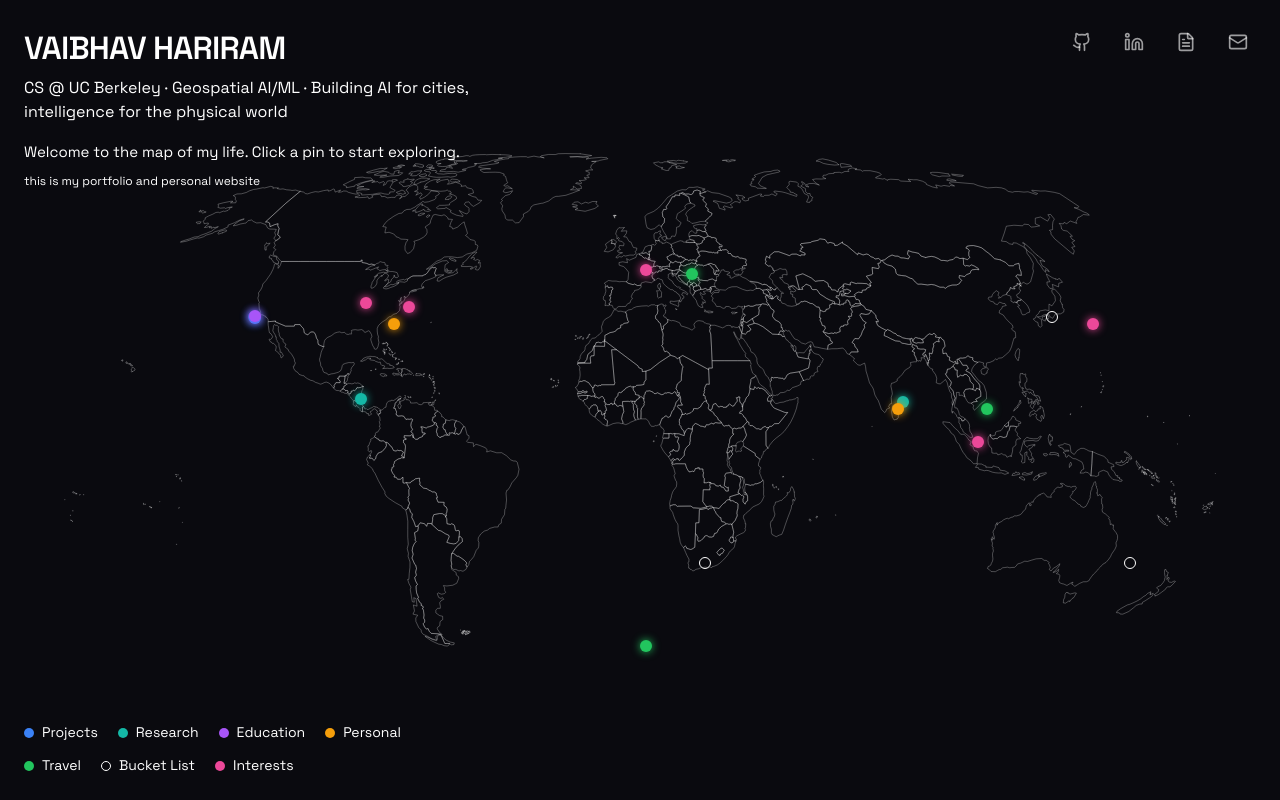
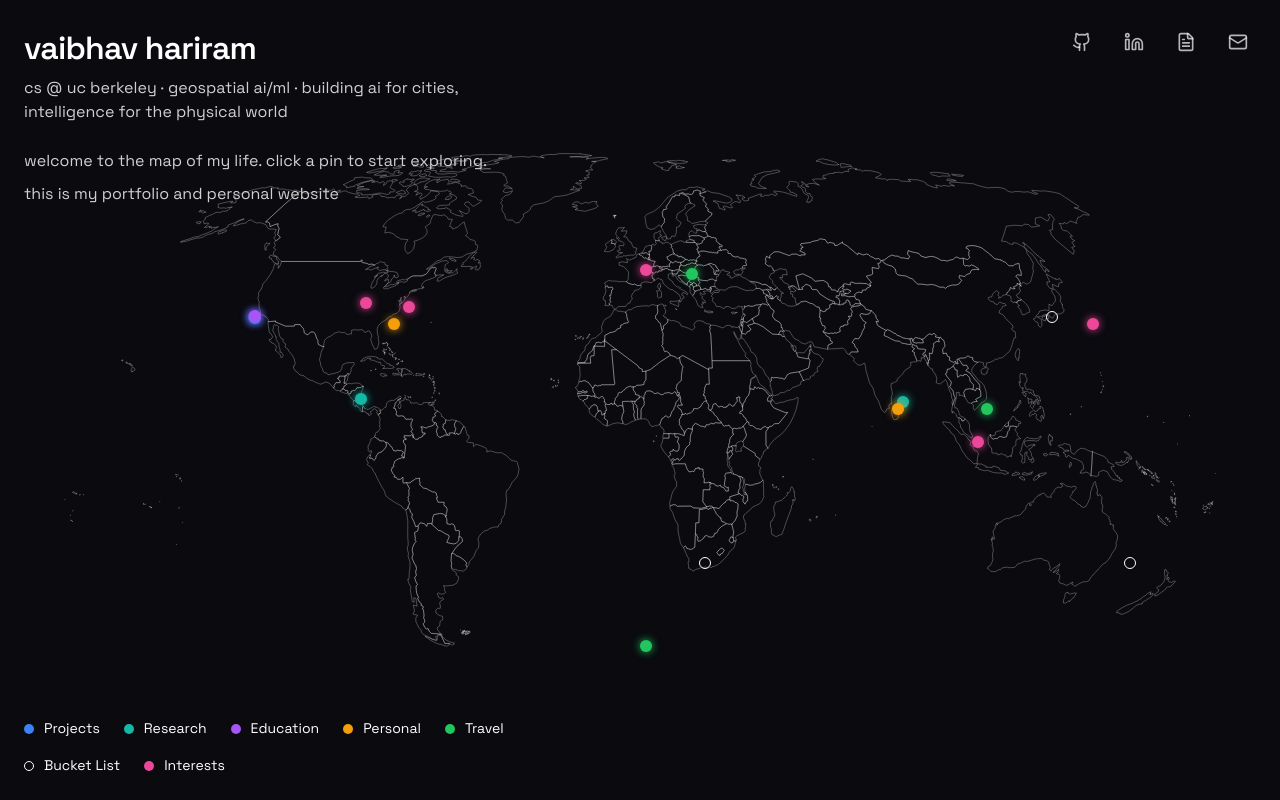
Before and after one commit to vaibhavhariram/portfolio, a Next.js app: page / in a window 1280 px wide. Built offline with nearby package versions, Linux system fonts and the light colour scheme.

Commit message:
Refactor Header, Legend, and UtilityLinks components for improved styling and accessibility. Updated text colors, adjusted layout spacing, and modified text case for consistency.

```diff
--- a/components/Header.tsx
+++ b/components/Header.tsx
@@ -15,11 +15,11 @@ export default function Header({ hasInteracted, isMapLoaded }: HeaderProps) {
         animate={isMapLoaded ? { opacity: 1, y: 0 } : { opacity: 0, y: -20 }}
         transition={{ duration: 0.6 }}
       >
-        <h1 className="text-[28px] md:text-[32px] font-bold tracking-tight text-white">
-          VAIBHAV HARIRAM
+        <h1 className="text-[28px] md:text-[32px] font-bold tracking-tight text-[#ffffff]">
+          vaibhav hariram
         </h1>
-        <p className="text-[14px] md:text-[16px] text-white mt-1">
-          CS @ UC Berkeley · Geospatial AI/ML · Building AI for cities, intelligence for the physical world
+        <p className="text-[14px] md:text-[16px] text-[#d0d0d0] mt-1">
+          cs @ uc berkeley · geospatial ai/ml · building ai for cities, intelligence for the physical world
         </p>
       </motion.div>
 
@@ -27,12 +27,12 @@ export default function Header({ hasInteracted, isMapLoaded }: HeaderProps) {
         initial={{ opacity: 0 }}
         animate={{ opacity: isMapLoaded && !hasInteracted ? 1 : 0 }}
         transition={{ duration: 0.5, delay: isMapLoaded && !hasInteracted ? 0.3 : 0 }}
-        className="mt-4 hidden md:block"
+        className="mt-6 hidden md:block"
       >
-        <p className="text-[15px] text-white leading-relaxed">
-          Welcome to the map of my life. Click a pin to start exploring.
+        <p className="text-[14px] md:text-[16px] text-[#d0d0d0] leading-relaxed">
+          welcome to the map of my life. click a pin to start exploring.
         </p>
-        <p className="text-[12px] text-white mt-2">
+        <p className="text-[14px] md:text-[16px] text-[#d0d0d0] mt-2">
           this is my portfolio and personal website
         </p>
       </motion.div>
--- a/components/Legend.tsx
+++ b/components/Legend.tsx
@@ -19,12 +19,12 @@ export default function Legend() {
       initial={{ opacity: 0, y: 20 }}
       animate={{ opacity: 1, y: 0 }}
       transition={{ duration: 0.6, delay: 0.9 }}
-      className="fixed bottom-6 left-6 z-20 flex flex-wrap gap-x-5 gap-y-3 text-[14px] max-w-[450px]"
+      className="fixed bottom-6 left-6 z-20 flex flex-wrap gap-x-6 gap-y-4 text-[14px] max-w-[500px]"
     >
       {categories.map((category) => (
         <span
           key={category}
-          className="flex items-center gap-2 text-white"
+          className="flex items-center gap-2.5 text-white"
         >
           <span
             className="w-[10px] h-[10px] rounded-full flex-shrink-0"
--- a/components/UtilityLinks.tsx
+++ b/components/UtilityLinks.tsx
@@ -55,7 +55,7 @@ export default function UtilityLinks() {
             rel={link.download ? undefined : 'noopener noreferrer'}
             className="
               block p-2
-              text-white/60
+              text-white/70
               hover:text-white
               transition-colors duration-200
             "
```
